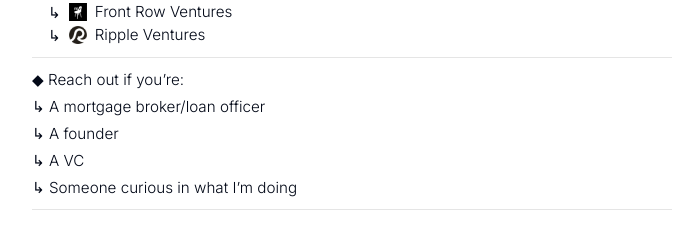
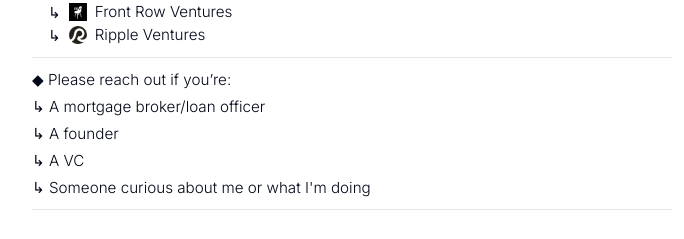
Before and after one commit to lance116/lances-portfolio, a Next.js app: page / in a window 1280 px wide. Shown: the part 1038-1277 px from the top of the page, without its empty margins (288-972 px from the left). Built offline with nearby package versions, Linux system fonts and the light colour scheme.

Commit message:
better wording

```diff
--- a/app/page.tsx
+++ b/app/page.tsx
@@ -95,11 +95,11 @@
 
         {/* Reach out */}
         <div className="text-sm sm:text-[0.95rem] leading-tight space-y-2">
-          <div>◆ Reach out if you’re:</div>
+          <div>◆ Please reach out if you’re:</div>
           <div>↳ A mortgage broker/loan officer</div>
           <div>↳ A founder</div>
           <div>↳ A VC</div>
-          <div>↳ Someone curious in what I’m doing</div>
+          <div>↳ Someone curious about me or what I'm doing</div>
         </div>
 
         {/* Contact */}
```
